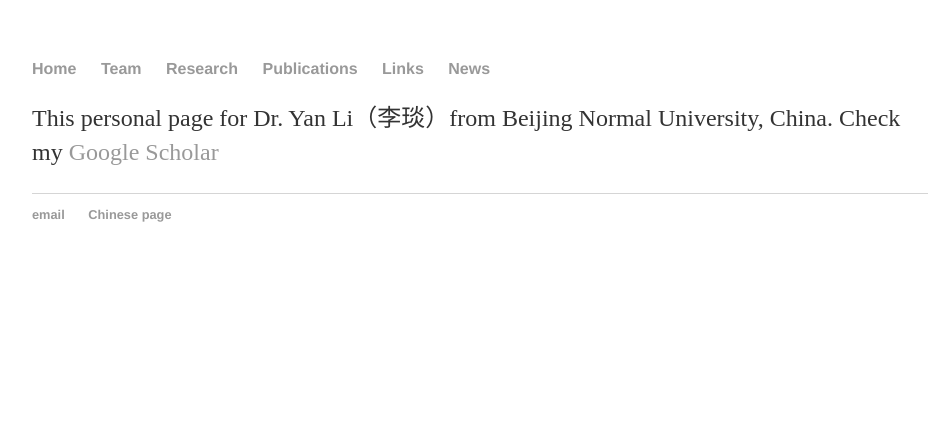
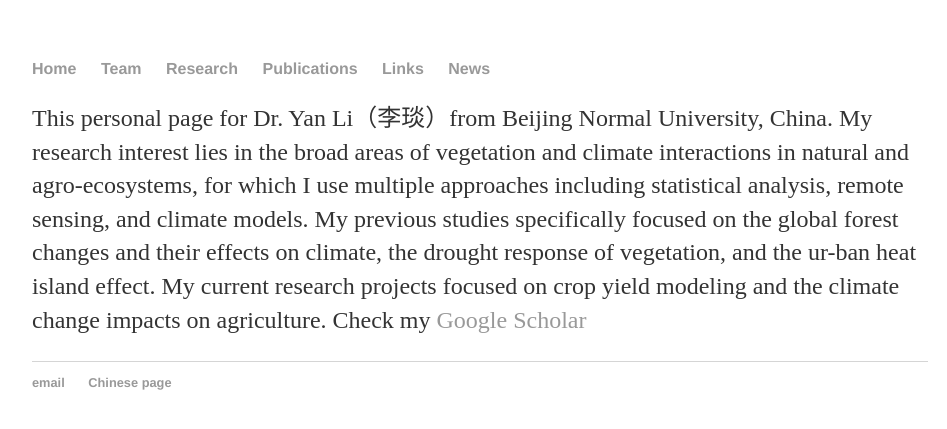
Before and after one commit to yanli-test/yanli-test.github.io, a Jekyll site: the page built from index.html, in a window 1280 px wide. Shown: the top 429 px of the page, without its empty margins (160-1107 px from the left). Built offline with Jekyll 4.4.1, drawn with Linux system fonts in a browser that asks for light colours.

Commit message:
Update index.html

```diff
--- a/index.html
+++ b/index.html
@@ -4,5 +4,6 @@
 ---
 <div class="blurb">
 	<p>This personal page for Dr. Yan Li（李琰）from Beijing Normal University, China.
-	   Check my <a href="https://scholar.google.com/citations?user=hhNjw4MAAAAJ&hl">Google Scholar</a></p>
+	My research interest lies in the broad areas of vegetation and climate interactions in natural and agro-ecosystems, for which I use multiple approaches including statistical analysis, remote sensing, and climate models. My previous studies specifically focused on the global forest changes and their effects on climate, the drought response of vegetation, and the ur-ban heat island effect. My current research projects focused on crop yield modeling and the climate change impacts on agriculture.
+	Check my <a href="https://scholar.google.com/citations?user=hhNjw4MAAAAJ&hl">Google Scholar</a></p>
 </div><!-- /.blurb -->
```
